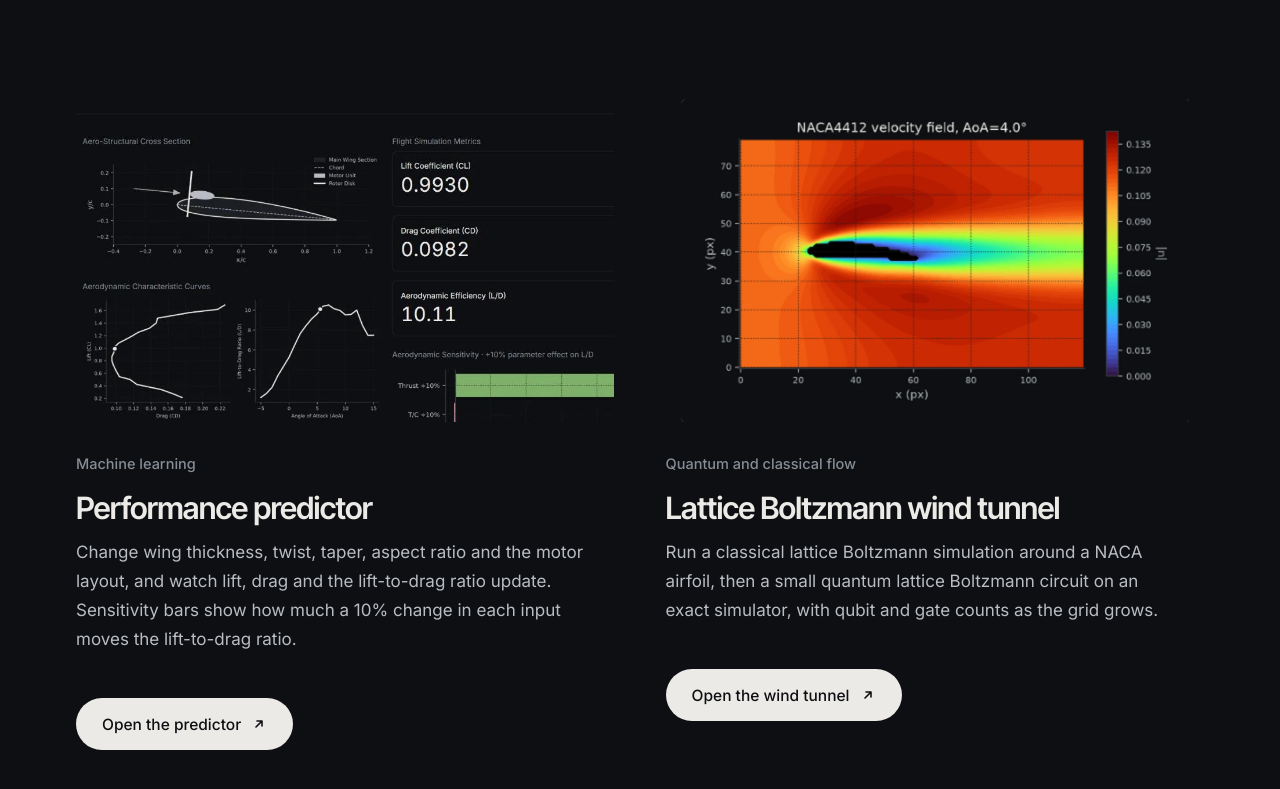
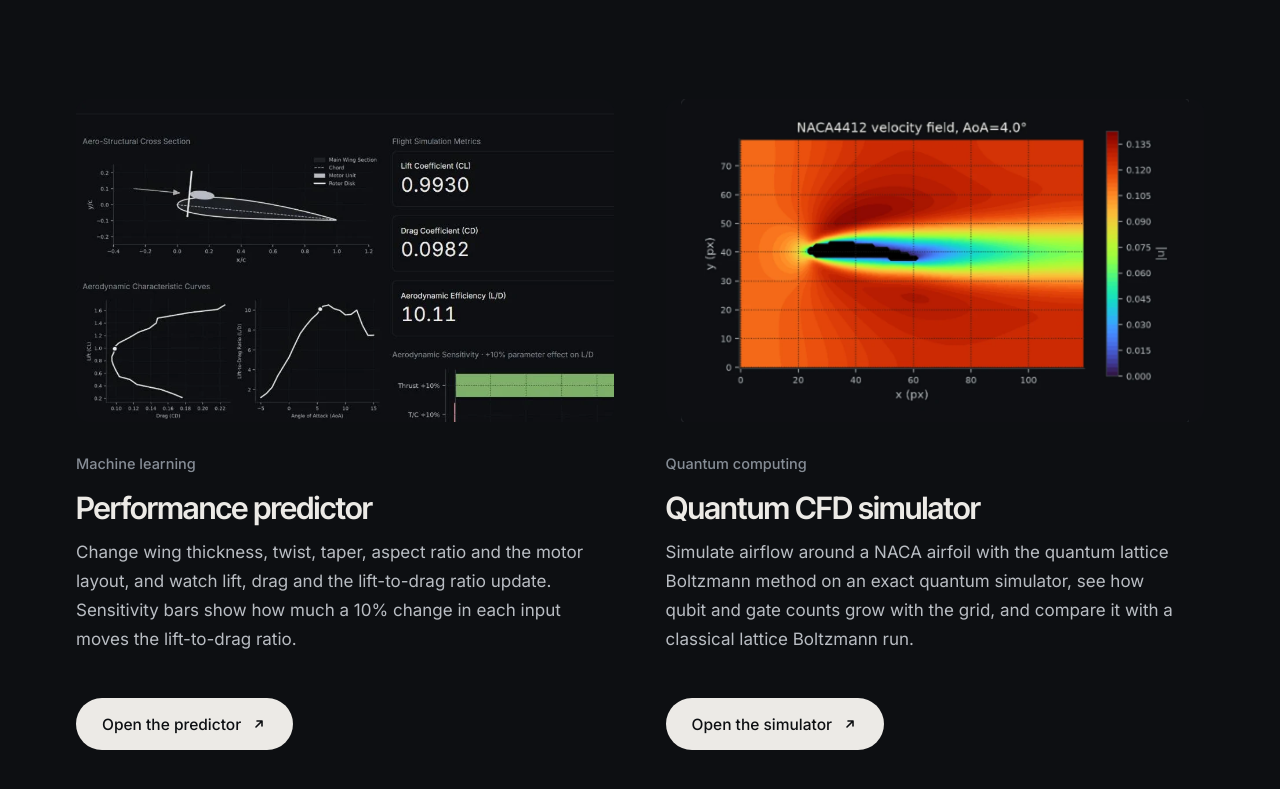
Before and after one commit to Batuhanturkh/aeroqubit-site, a plain HTML site: page interactive-apps.html in a window 1280 px wide. Shown: the part 293-1082 px from the top of the page. Drawn offline with Linux system fonts and the light colour scheme.

Commit message:
Rename to Quantum CFD simulator, refresh images

```diff
--- a/interactive-apps.html
+++ b/interactive-apps.html
@@ -4,11 +4,11 @@
 <meta charset="utf-8">
 <meta name="viewport" content="width=device-width, initial-scale=1">
 <title>AeroQubit — Interactive Apps</title>
-<meta name="description" content="Two interactive tools: a performance predictor and a lattice Boltzmann wind tunnel.">
+<meta name="description" content="Two interactive tools: a performance predictor and a quantum CFD simulator.">
 <link rel="canonical" href="https://aeroqubit.com/interactive-apps">
 <meta property="og:type" content="website">
 <meta property="og:title" content="AeroQubit — Interactive Apps">
-<meta property="og:description" content="Two interactive tools: a performance predictor and a lattice Boltzmann wind tunnel.">
+<meta property="og:description" content="Two interactive tools: a performance predictor and a quantum CFD simulator.">
 <meta property="og:image" content="https://aeroqubit.com/assets/img/og.jpg">
 <meta property="og:url" content="https://aeroqubit.com/interactive-apps">
 <meta name="twitter:card" content="summary_large_image">
@@ -47,18 +47,18 @@
   <div class="wrap">
     <div class="apps">
       <article class="app rv">
-        <div class="shot"><img src="assets/img/app_predictor.webp" alt="The performance predictor app" loading="lazy"></div>
+        <div class="shot"><img src="assets/img/app_predictor.webp?v=2" alt="The performance predictor app" loading="lazy"></div>
         <span class="label">Machine learning</span>
         <h2>Performance predictor</h2>
         <p>Change wing thickness, twist, taper, aspect ratio and the motor layout, and watch lift, drag and the lift-to-drag ratio update. Sensitivity bars show how much a 10% change in each input moves the lift-to-drag ratio.</p>
         <a class="btn" href="https://aeroqubitml.streamlit.app/" target="_blank" rel="noopener">Open the predictor <svg viewBox="0 0 16 16" fill="none" stroke="currentColor" stroke-width="1.6" aria-hidden="true"><path d="M5 11 11 5M6 5h5v5" stroke-linecap="round" stroke-linejoin="round"/></svg></a>
       </article>
       <article class="app rv d1">
-        <div class="shot"><img src="assets/img/app_qlbm.webp" alt="The lattice Boltzmann wind tunnel app" loading="lazy"></div>
-        <span class="label">Quantum and classical flow</span>
-        <h2>Lattice Boltzmann wind tunnel</h2>
-        <p>Run a classical lattice Boltzmann simulation around a NACA airfoil, then a small quantum lattice Boltzmann circuit on an exact simulator, with qubit and gate counts as the grid grows.</p>
-        <a class="btn" href="https://aeroqubitqcfd.streamlit.app/" target="_blank" rel="noopener">Open the wind tunnel <svg viewBox="0 0 16 16" fill="none" stroke="currentColor" stroke-width="1.6" aria-hidden="true"><path d="M5 11 11 5M6 5h5v5" stroke-linecap="round" stroke-linejoin="round"/></svg></a>
+        <div class="shot"><img src="assets/img/app_qlbm.webp?v=2" alt="The quantum CFD simulator app" loading="lazy"></div>
+        <span class="label">Quantum computing</span>
+        <h2>Quantum CFD simulator</h2>
+        <p>Simulate airflow around a NACA airfoil with the quantum lattice Boltzmann method on an exact quantum simulator, see how qubit and gate counts grow with the grid, and compare it with a classical lattice Boltzmann run.</p>
+        <a class="btn" href="https://aeroqubitqcfd.streamlit.app/" target="_blank" rel="noopener">Open the simulator <svg viewBox="0 0 16 16" fill="none" stroke="currentColor" stroke-width="1.6" aria-hidden="true"><path d="M5 11 11 5M6 5h5v5" stroke-linecap="round" stroke-linejoin="round"/></svg></a>
       </article>
     </div>
   </div>
```
